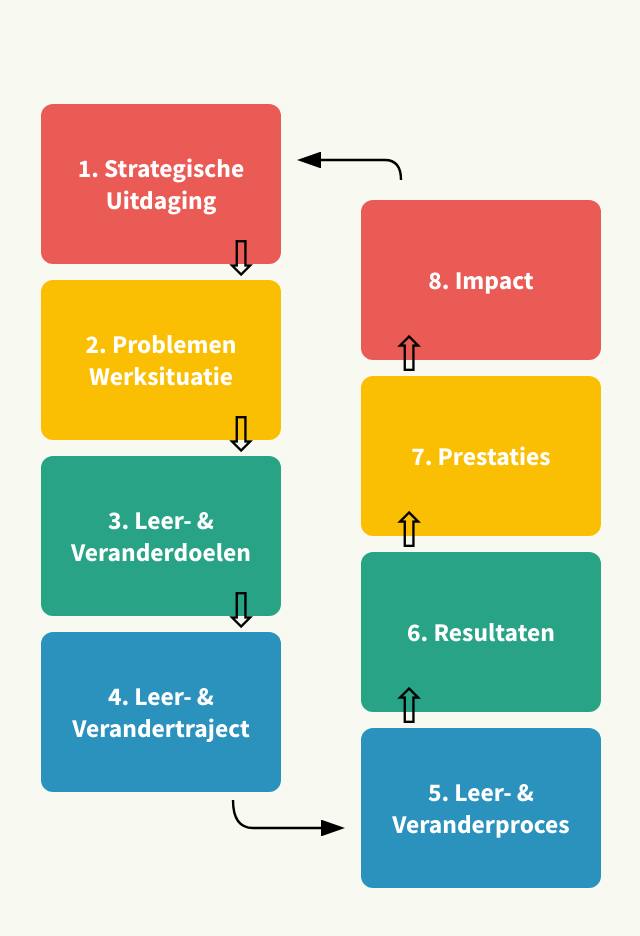
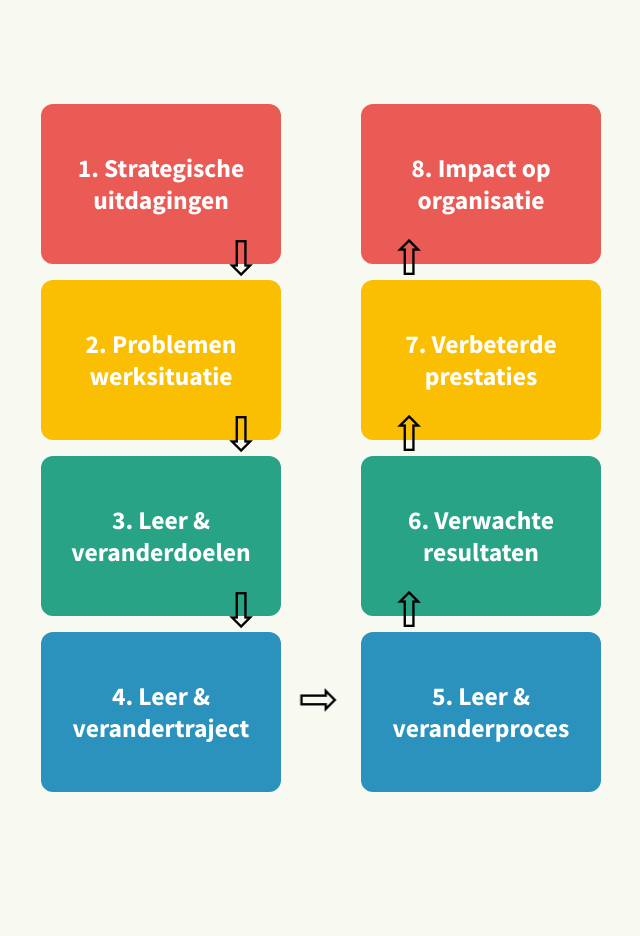
Before and after one commit to TikTax28/tiktax28.github.io, a plain HTML site: page index.html in a window 1280 px wide. Shown: the whole page, without its empty margins (319-959 px from the left). After the commit the page ends 896 px from the top, so only its background shows below. Drawn offline with Linux system fonts and the light colour scheme.

Commit message:
removed everything, changed cards

```diff
--- a/index.html
+++ b/index.html
@@ -35,14 +35,14 @@
     /* Center the arrow between cards */
     .arrow {
       font-size: 60px;
-      margin: 0 20px; /* Space around the arrow */
-      display: none;
+      margin: 0 22px; /* Space around the arrow */
+      display: flex;
       align-items: center;
       justify-content: center;
-      transform: translate(-197px, 70px) rotate(90deg); /* Move the arrow 20px to the left and 20px down */
+      position: absolute;
+      transform: translate(-100px, 45px)  /* Move the arrow 20px to the left and 20px down */
        /* Adjusted to center align */
     }
-
 
      /* New vertical arrow */
      .vertical-arrow {
@@ -67,28 +67,6 @@
       transform: translate(35px, 145px);
     }
 
-     /* Curved arrows */
-     .curved-arrow {
-      position: absolute;
-      z-index: 10;
-    }
-
-    .curved-arrow.bottom-left-to-bottom-right {
-      bottom: 0;
-      left: 0;
-      transform: translate(300px, 170px); /* Adjust as needed */
-    }
-
-    .curved-arrow.top-right-to-top-left {
-      top: 0;
-      right: 0;
-      transform: translate(-300px, 50px); /* Adjust as needed */
-    }
-
-    /* Apply the vertical shift to every second card */
-    .flip-card:nth-of-type(2n) {
-      transform: translateY(120px); /* Move the right cards down by half the card's height (100px) */
-    }
 
     /* Flip card inner container */
     .flip-card-inner {
@@ -181,25 +159,26 @@
 
     <div class="flip-card" onclick="toggleFlip(this)">
       <div class="vertical-arrow">&#8681;</div>
+
       <div class="flip-card-inner">
         <div class="flip-card-front">
-          <h1>1. Strategische Uitdaging</h1>
+          <h1>1. Strategische uitdagingen</h1>
         </div>
         <div class="flip-card-back">
-          <p>Welk doel wordt nagestreefd? Omschrijf nauwkeurig het probleem aan de hand van interviews, gesprekken of observaties. Formuleer dit als een organisatiedoel en vermijd een formulering waarin de oplossing al is gegeven.</p>
+          <p>Wat zijn de belangrijkste strategische uitdagingen waar de organisatie mee worstelt?</p>
         </div>
       </div>
     </div>
 
     <div class="flip-card" onclick="toggleFlip(this)">
-      <div class="arrow">&#8691;</div>
+
       <div class="vertical-arrow2">&#8679;</div>
       <div class="flip-card-inner">
         <div class="flip-card-front">
-          <h1>8. Impact</h1>
+          <h1>8. Impact op organisatie</h1>
         </div>
         <div class="flip-card-back">
-          <p>Hebben de interventies in de werksituatie geleid tot oplossing van het oorspronkelijke probleem? Heeft dat in voldoende mate bijgedragen tot het bereiken van de doelstelling? Zijn er (andere) meetbare effecten?</p>
+          <p>Kan je de verwachte impact van het leer- en veranderingsprogramma op de belangrijkste doelstellingen en KPI's van de organisatie kwantificeren? Heb je ideeën hoe deze impact kan worden vergroot/ beter kan worden gewaarborgd?</p>
         </div>
       </div>
     </div>
@@ -208,23 +187,22 @@
       <div class="vertical-arrow">&#8681;</div>
       <div class="flip-card-inner">
         <div class="flip-card-front">
-          <h1>2. Problemen Werksituatie</h1>
+          <h1>2. Problemen werksituatie</h1>
         </div>
         <div class="flip-card-back">
-          <p>Wat is de huidige werksituatie en wat is de gewenste werksituatie? Welk gedrag draagt bij aan het bereiken van de doelstelling? Wat moet er wijzigen in de werksituatie om dat gedrag te stimuleren?</p>
+          <p>Wat moet er verbeterd worden in de werksituatie om  het bereiken van deze strategische uitdagingen mogelijk te maken?</p>
         </div>
       </div>
     </div>
 
     <div class="flip-card" onclick="toggleFlip(this)">
-      <div class="arrow">&#8691;</div>
       <div class="vertical-arrow2">&#8679;</div>
       <div class="flip-card-inner">
         <div class="flip-card-front">
-          <h1>7. Prestaties</h1>
+          <h1>7. Verbeterde prestaties</h1>
         </div>
         <div class="flip-card-back">
-          <p>Wordt het geleerde door medewerkers daadwerkelijk in de praktijk toegepast? Is daardoor beoogde verandering tot stand gekomen?</p>
+          <p>Hoe verwacht je dat het leer- en veranderingsproces zal leiden tot betere prestaties van het personeel? Wat is er nodig om de gewenste impact te garanderen? Hoe kan dit worden bereikt?</p>
         </div>
       </div>
     </div>
@@ -233,23 +211,22 @@
       <div class="vertical-arrow">&#8681;</div>
       <div class="flip-card-inner">
         <div class="flip-card-front">
-          <h1>3. Leer- & Veranderdoelen</h1>
+          <h1>3. Leer & veranderdoelen</h1>
         </div>
         <div class="flip-card-back">
-          <p>Welke concrete vaardigheden zijn nodig om de werksituatie te veranderen? Hebben medewerkers voldoende kennis en inzicht om het gewenste gedrag te tonen? Is training de oplossing?</p>
+          <p>Welke vaardigheden & veranderingen zijn nodig om het personeel in staat te stellen de werksituatie dienovereenkomstig te verbeteren?</p>
         </div>
       </div>
     </div>
 
     <div class="flip-card" onclick="toggleFlip(this)">
-      <div class="arrow">&#8691;</div>
       <div class="vertical-arrow2">&#8679;</div>
       <div class="flip-card-inner">
         <div class="flip-card-front">
-          <h1>6. Resultaten</h1>
+          <h1>6. Verwachte resultaten</h1>
         </div>
         <div class="flip-card-back">
-          <p>Beheersen de medewerkers de vaardigheden in voldoende mate, zodat ze het gewenste gedrag kunnen uitvoeren?</p>
+          <p>Welke capaciteiten en veranderingen verwacht je als resultaat van dit leer- en veranderingsproces? Wat is er nog meer nodig om de verwachte resultaten te bereiken?</p>
         </div>
       </div>
     </div>
@@ -257,46 +234,26 @@
     <div class="flip-card" onclick="toggleFlip(this)">
       <div class="flip-card-inner">
         <div class="flip-card-front">
-          <h1>4. Leer- & Verandertraject</h1>
+          <h1>4. Leer & verandertraject</h1>
         </div>
         <div class="flip-card-back">
-          <p>Welke leersituaties dragen eraan bij om de medewerker in staat te stellen de benodigde vaardigheden aan te leren? Zorg ervoor dat de interventies gelijkenis vertonen met de praktijk.</p>
+          <p>Welke leer- en verandergebeurtenissen zijn nodig om deze vaardigheden en veranderingen te verwerven en zo een werksituatie te creëren die het bereiken van de strategische uitdagingen vergemakkelijkt?</p>
         </div>
       </div>
     </div>
 
+
     <div class="flip-card" onclick="toggleFlip(this)">
-      <div class="arrow">&#8691;</div>
+      <div class="arrow">&#8680;</div>
       <div class="flip-card-inner">
         <div class="flip-card-front">
-          <h1>5. Leer- & Veranderproces</h1>
+          <h1>5. Leer & veranderproces</h1>
         </div>
         <div class="flip-card-back">
-          <p>Hoe verloopt het leerproces? Zijn de leerinterventies geschikt om de beoogde doelen te bereiken? Zijn er voldoende oefenmogelijkheden? Is er een veilig leerklimaat? Is er voldoende spreiding? Welke achtergrond informatie is beschikbaar?</p>
+          <p>Hoe zou je willen dat het leer- en veranderingsproces eruit ziet om tot een effectief traject te komen? Hoe zouden we ervoor kunnen zorgen dat tijdens dit leer- en veranderingsproces de transfer naar de werksituatie optimaal verloopt? Hoe kunnen we zorgen voor afstemming tussen de deelnemers en de organisatie om de gewenste impact op de strategische uitdagingen te garanderen?</p>
         </div>
       </div>
     </div>
-
-     <!-- Curved arrows -->
-     <svg class="curved-arrow bottom-left-to-bottom-right" width="200" height="200" viewBox="0 0 200 200">
-      <path d="M40,30 Q40,65 65,65 L150,65" stroke="black" stroke-width="3" fill="none" marker-end="url(#arrowhead)" />
-      <defs>
-        <marker id="arrowhead" markerWidth="10" markerHeight="7" refX="0" refY="3.5" orient="auto">
-          <polygon points="0 0, 10 3.5, 0 7" />
-        </marker>
-      </defs>
-    </svg>
-
-    <svg class="curved-arrow top-right-to-top-left" width="200" height="200" viewBox="0 0 200 200">
-      <path d="M150,55 Q150,30 130,30 L50,30" stroke="black" stroke-width="3" fill="none" marker-end="url(#arrowhead)" />
-      <defs>
-        <marker id="arrowhead" markerWidth="10" markerHeight="7" refX="0" refY="3.5" orient="auto">
-          <polygon points="0 0, 10 3.5, 0 7" />
-        </marker>
-      </defs>
-    </svg>
-
-
   </div>
 </body>
 </html>
```
